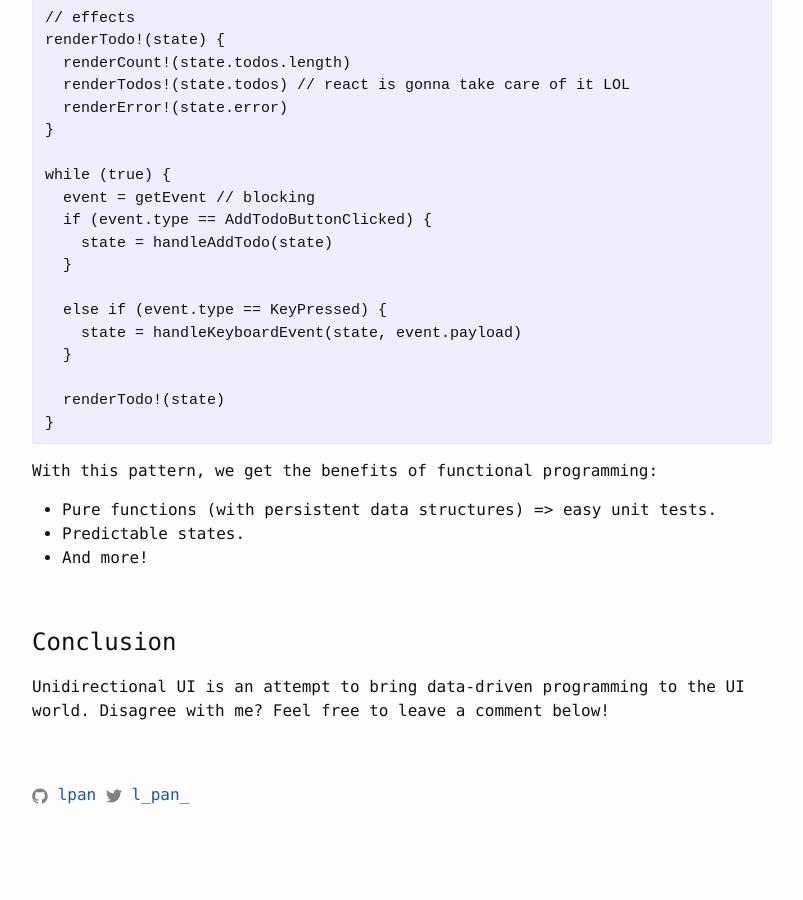
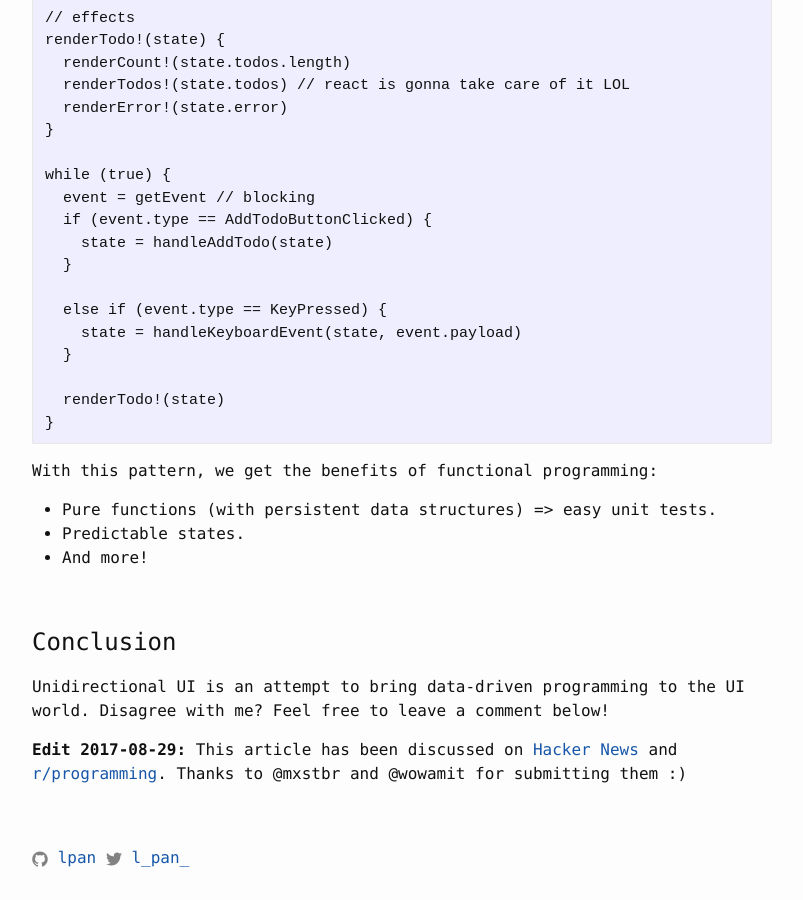
Before and after one commit to lpan/lpan.github.io, a Jekyll site: the page built from _posts/2017-08-19-what-i-learnt-from-viw.md, in a window 1280 px wide and 900 px high, scrolled down 4986 px. Shown: the whole window, without its empty margins (238-1041 px from the left). Built offline with Jekyll 4.4.1, drawn with Linux system fonts in a browser that asks for light colours; comment, search, counter and statistics services are not loaded; before the commit the page ends 5823 px from its top, so only the background shows below that.

Commit message:
edit: links to reddit + hn

```diff
--- a/_posts/2017-08-19-what-i-learnt-from-viw.md
+++ b/_posts/2017-08-19-what-i-learnt-from-viw.md
@@ -231,3 +231,8 @@ With this pattern, we get the benefits of functional programming:
 # Conclusion
 Unidirectional UI is an attempt to bring data-driven programming to the UI
 world. Disagree with me? Feel free to leave a comment below!
+
+**Edit 2017-08-29:** This article has been discussed on [Hacker
+News](https://news.ycombinator.com/item?id=15115874) and
+[r/programming](https://www.reddit.com/r/programming/comments/6w9qxj/what_i_learnt_from_coding_a_text_editor_in_c/).
+Thanks to @mxstbr and @wowamit for submitting them :)
```
